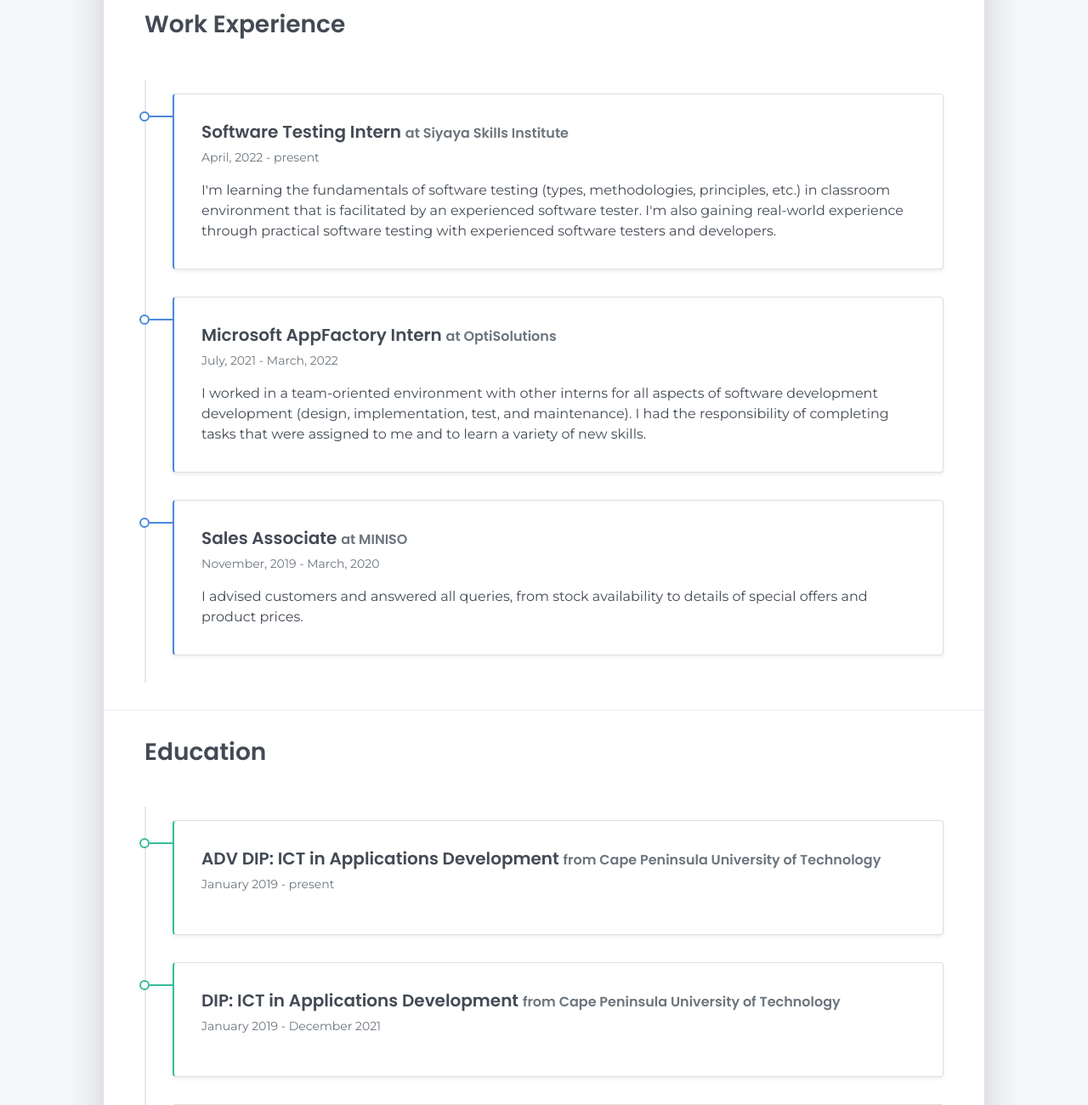
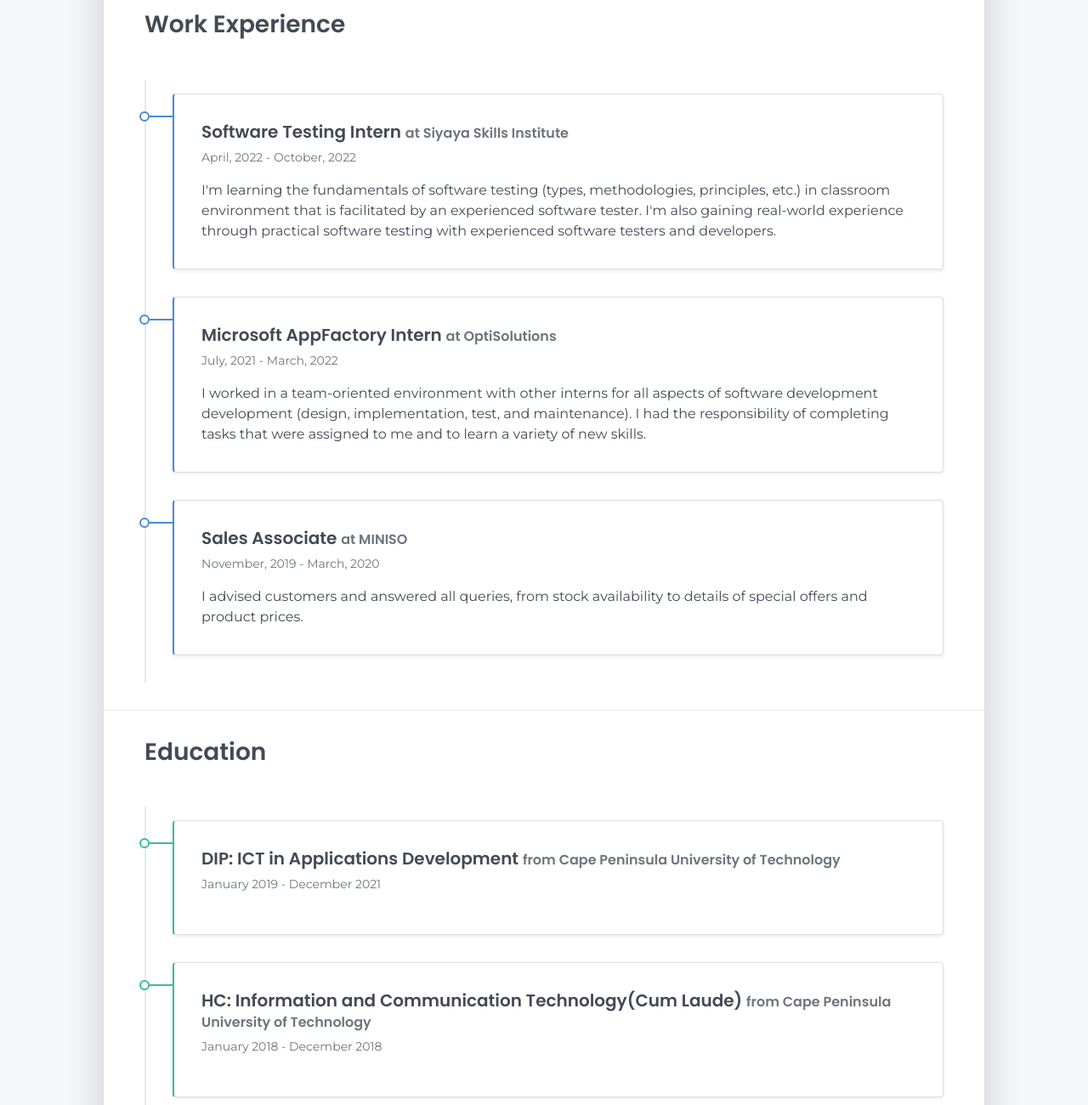
Before and after one commit to LindokuhleNini/portfolio, a plain HTML site: page resume.html in a window 1280 px wide. Shown: the part 1206-2506 px from the top of the page at 85% size. Drawn offline with Linux system fonts and the light colour scheme; files that its build step writes are made by us from their sources.

Commit message:
Update resume.html

```diff
--- a/resume.html
+++ b/resume.html
@@ -152,7 +152,7 @@
       <div class="timeline-card timeline-card-primary card shadow-sm">
         <div class="card-body">
           <div class="h5 mb-1">Software Testing Intern <span class="text-muted h6">at Siyaya Skills Institute</span></div>
-          <div class="text-muted text-small mb-2">April, 2022 - present</div>
+          <div class="text-muted text-small mb-2">April, 2022 - October, 2022</div>
           <div>I'm learning the fundamentals of software testing (types, methodologies, principles, etc.) in classroom environment that is facilitated by an experienced software tester.
             I'm also gaining real-world experience through practical software testing with experienced software testers and developers.
           </div>
@@ -182,12 +182,6 @@
   <div class="education-section px-3 px-lg-4 pb-4">
     <h2 class="h3 mb-4">Education</h2>
     <div class="timeline">
-      <div class="timeline-card timeline-card-success card shadow-sm">
-        <div class="card-body">
-          <div class="h5 mb-1">ADV DIP: ICT in Applications Development <span class="text-muted h6">from Cape Peninsula University of Technology</span></div>
-          <div class="text-muted text-small mb-2">January 2019 - present</div>
-        </div>
-      </div>
       <div class="timeline-card timeline-card-success card shadow-sm">
         <div class="card-body">
           <div class="h5 mb-1">DIP: ICT in Applications Development <span class="text-muted h6">from Cape Peninsula University of Technology</span></div>
```
